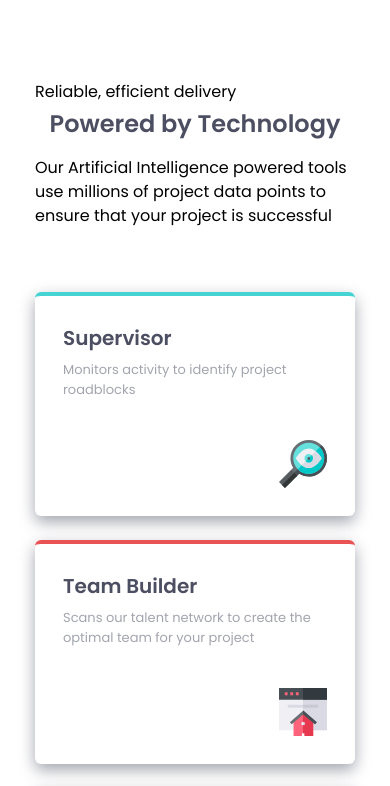
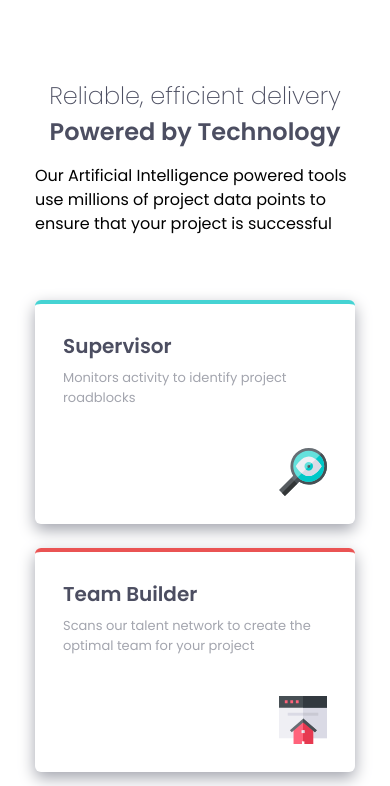
Before and after one commit to palmeiroerick/four-card-feature-section, a Next.js app: page / in a window 390 px wide. Shown: the top 786 px of the page. Built offline with nearby package versions, Linux system fonts and the light colour scheme.

Commit message:
style: add mobile styles to subtitle component

```diff
--- a/components/SubTitle/index.tsx
+++ b/components/SubTitle/index.tsx
@@ -3,7 +3,11 @@ type SubTitleProps = {
 };
 
 const SubTitle = ({ children }: SubTitleProps) => {
-  return <h2>{children}</h2>;
+  return (
+    <h2 className="text-center text-2xl font-extralight text-veryDarkBlue">
+      {children}
+    </h2>
+  );
 };
 
 export default SubTitle;
```
